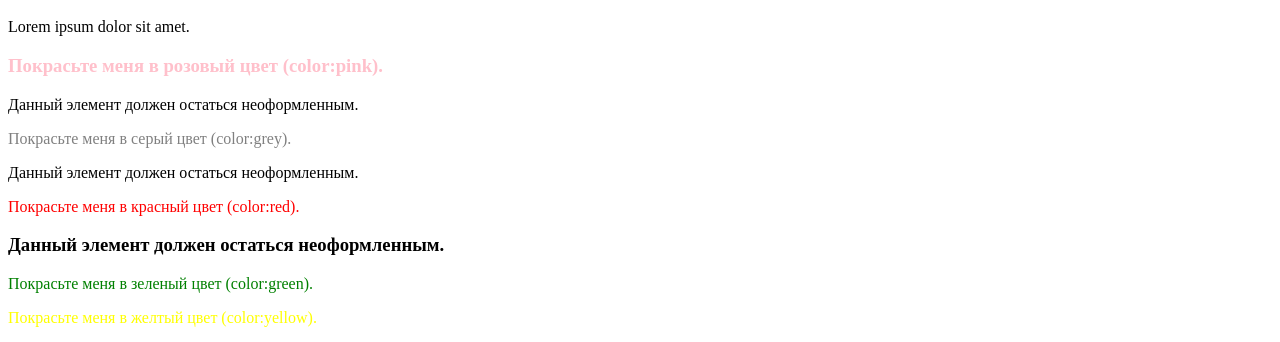
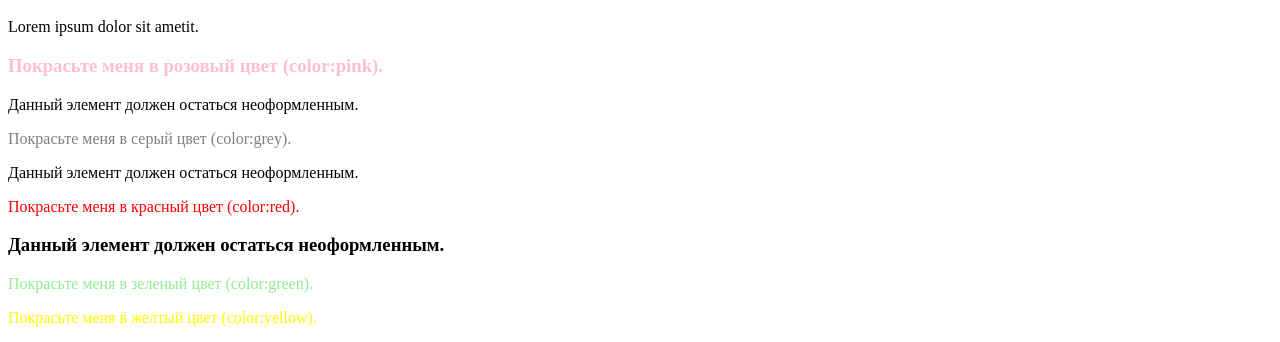
Before and after one commit to daniil140201/hw-2, a plain HTML site: page index.html in a window 1280 px wide. Shown: the part 378-720 px from the top of the page. Drawn offline with Linux system fonts and the light colour scheme.

Commit message:
second commit

```diff
--- a/css/style.css
+++ b/css/style.css
@@ -23,7 +23,7 @@
     color: yellow;
 }
 .text-box > div + h3 + p {
-    color: green;
+    color: lightgreen;
 }
 .bg-box{
     width: 600px;
--- a/index.html
+++ b/index.html
@@ -32,7 +32,7 @@
         </ul>
         <p>Lorem ipsum, dolor sit amet consectetur adipisicing elit. Dolore, accusamus.</p>
         <h1>Title</h1>
-        <p>Lorem ipsum dolor sit amet.</p>
+        <p>Lorem ipsum dolor sit ametit.</p>
     </div>
     <div class="text-box">
         <h3>Покрасьте меня в розовый цвет (color:pink).</h3>
```
